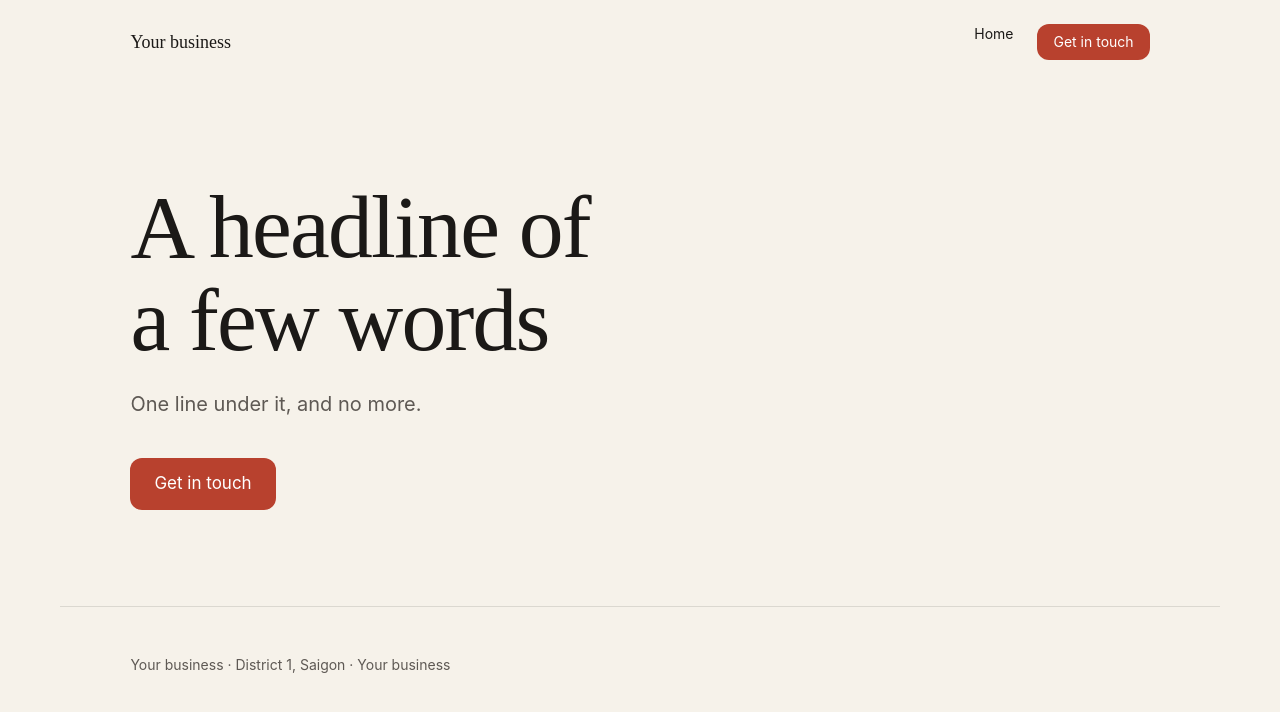
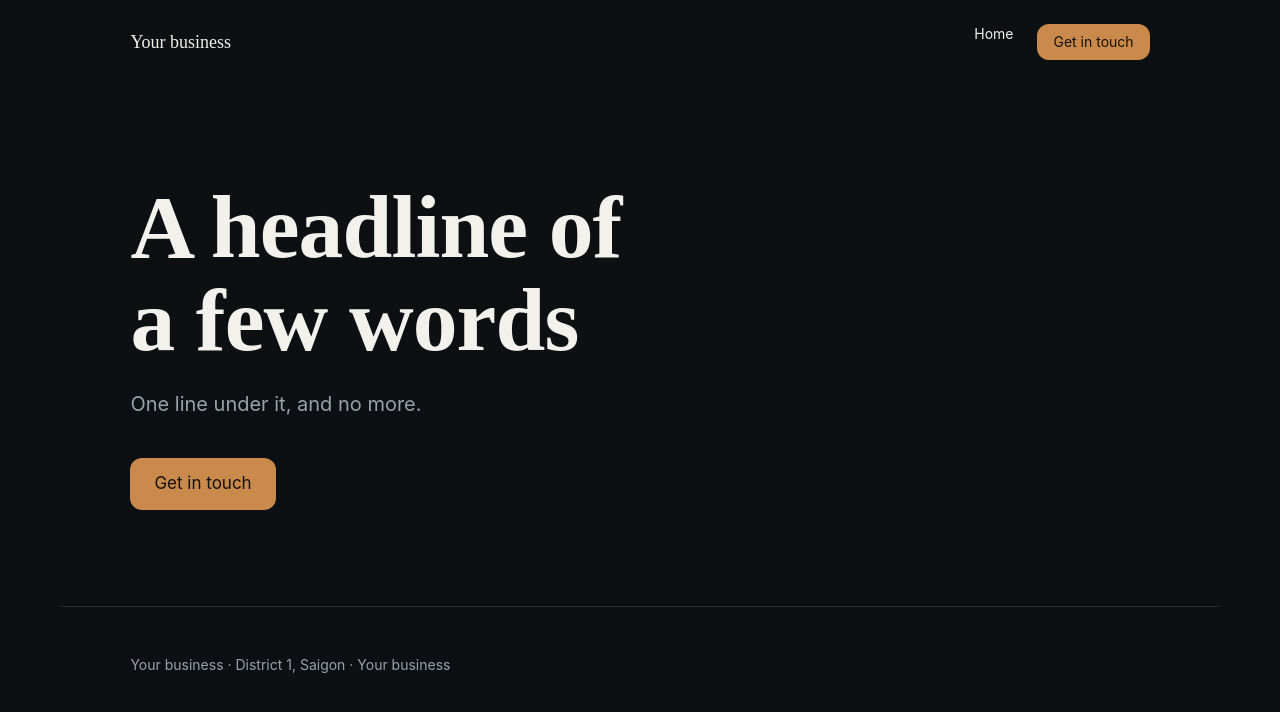
Before and after one commit to ThanhNV121097/project-939591f2, a React (Vite) app in the folder code/frontend/: page / in a window 1280 px wide. Shown: the top 712 px of the page. Built offline with nearby package versions, Linux system fonts and the light colour scheme.

Commit message:
chore: edit code/frontend/src/theme.css

```diff
--- a/code/frontend/src/theme.css
+++ b/code/frontend/src/theme.css
@@ -2,18 +2,19 @@
    these, so the owner changes the whole site by changing a value here — in
    the Studio, without a rebuild. Components never carry a raw colour. */
 :root {
-  --ground: #F6F2EA;
-  --surface: #FFFFFF;
-  --ink: #1B1917;
-  --ink-soft: #5E5954;
-  --accent: #B8412E;
-  --accent-ink: #FFFFFF;
-  --line: rgba(27, 25, 23, 0.12);
+  --ground: #0D1013;
+  --surface: #171B20;
+  --ink: #F2F1EC;
+  --ink-soft: #9CA1A8;
+  --accent: #C98A4B;
+  --accent-rgb: 201, 138, 75;
+  --accent-ink: #14110C;
+  --line: rgba(242, 241, 236, 0.12);
 
-  --font-display: "Fraunces";
+  --font-display: "Space Grotesk";
   --font-body: "Inter";
-  --weight-display: 500;
-  --tracking-display: -0.02em;
+  --weight-display: 600;
+  --tracking-display: -0.01em;
 
   --radius: 12px;
   --radius-sm: 6px;
```
